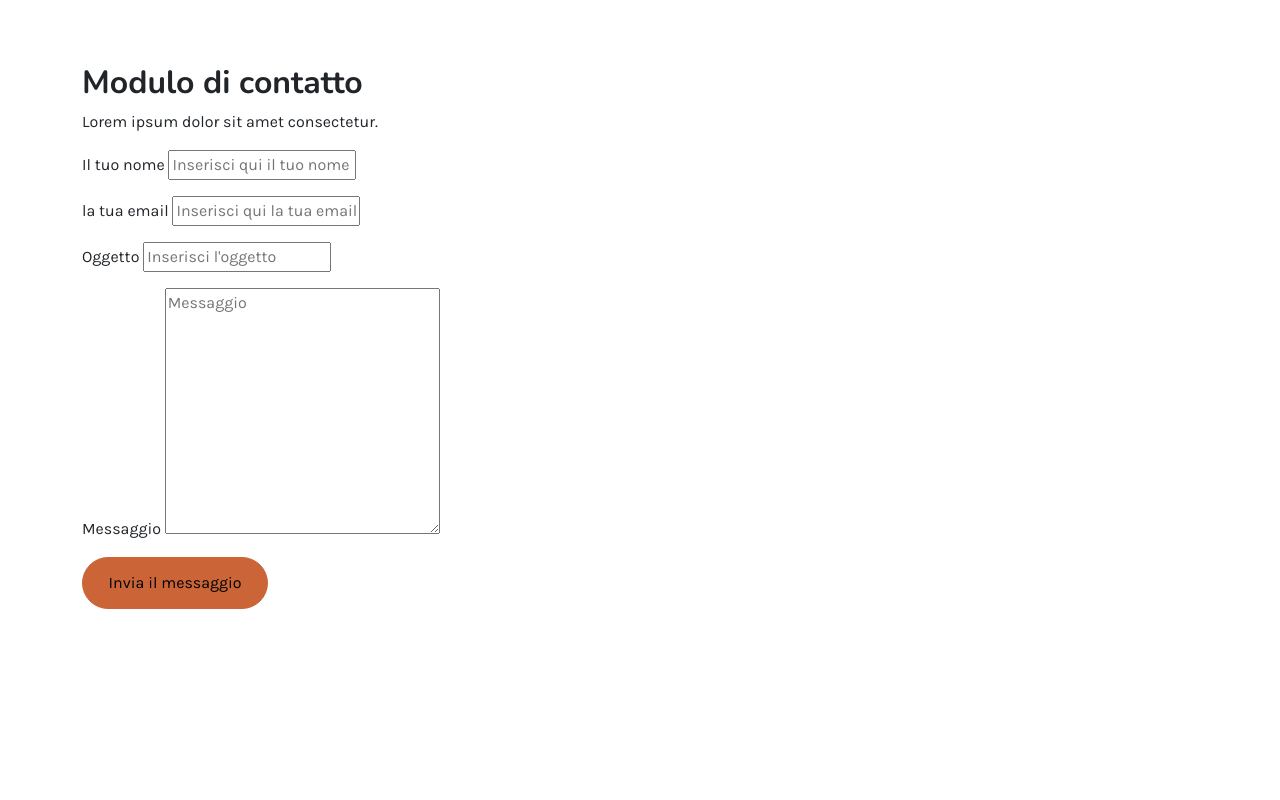
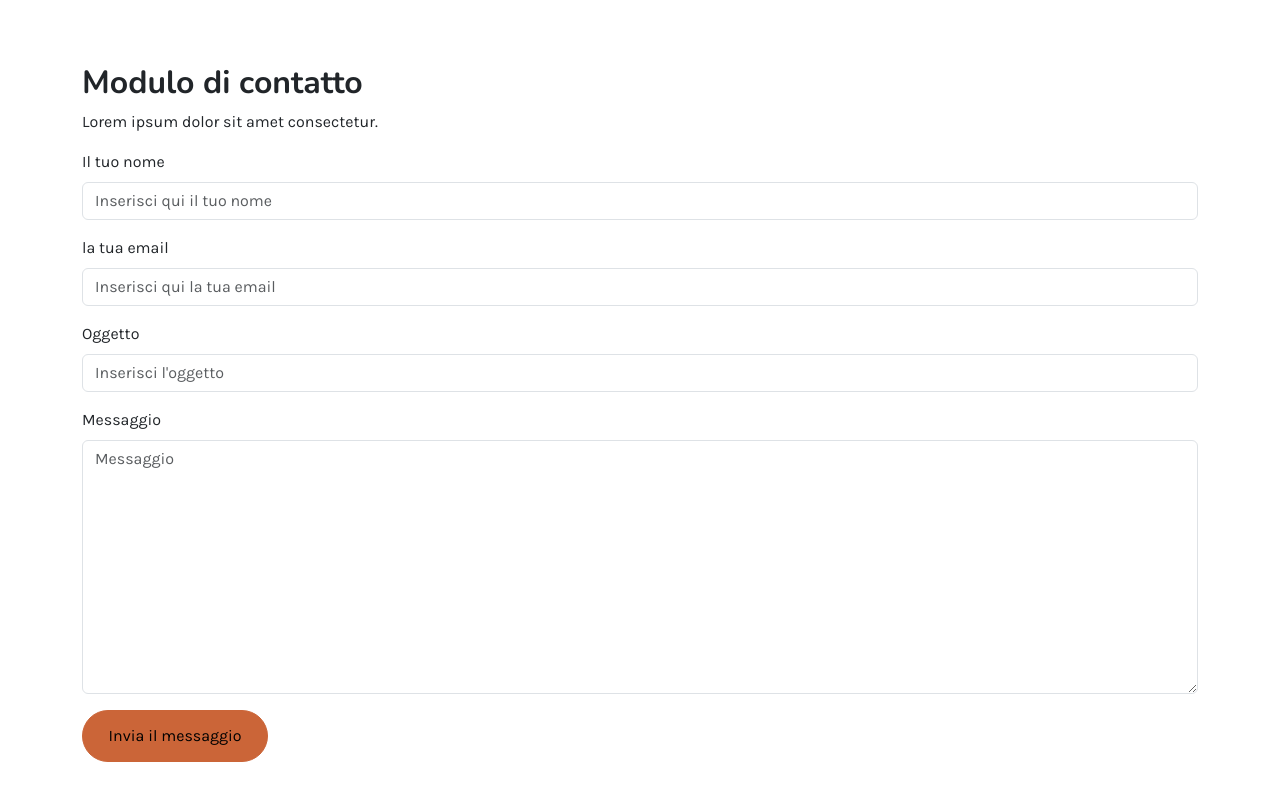
Before and after one commit to AlexGrottola/progetto13web, a website built with Vite: page index.html in a window 1280 px wide. Shown: the part 3283-4083 px from the top of the page. Before the commit the page ends 4004 px from the top, so only its background shows below. Built offline with nearby package versions, Linux system fonts and the light colour scheme.

Commit message:
Fix Modulo di contatti

```diff
--- a/src/style.scss
+++ b/src/style.scss
@@ -26,7 +26,7 @@ $btn-padding-x: 1.6rem;
 @import "bootstrap/scss/containers";
 @import "bootstrap/scss/grid";
 // @import "bootstrap/scss/tables";
-// @import "bootstrap/scss/forms";
+@import "bootstrap/scss/forms";
 @import "bootstrap/scss/buttons";
 @import "bootstrap/scss/transitions";
 // @import "bootstrap/scss/dropdown";
```
